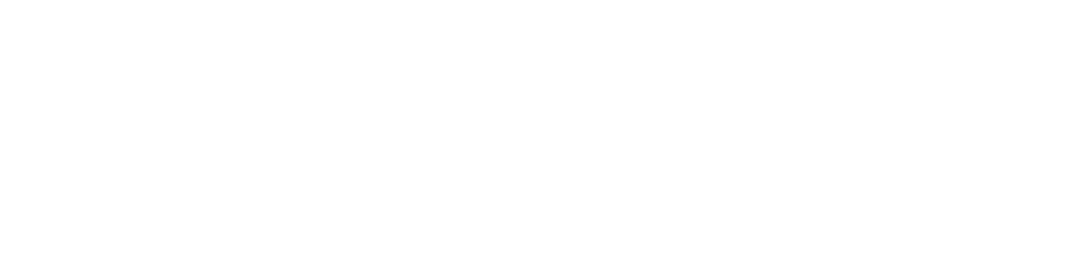
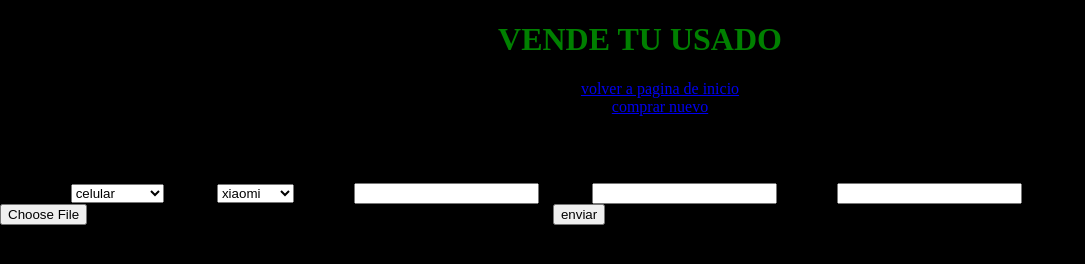
Before and after one commit to Daiana-Aldrey/TP-Final, a plain HTML site: page frontend/vender.html in a window 1280 px wide. Shown: the whole page, without its empty margins (0-1085 px from the left). Drawn offline with Linux system fonts and the light colour scheme.

Commit message:
pagina web de compra subida

```diff
--- a/frontend/vender.html
+++ b/frontend/vender.html
@@ -3,9 +3,56 @@
 <head>
     <meta charset="UTF-8">
     <meta name="viewport" content="width=device-width, initial-scale=1.0">
-    <title>venta</title>
+    <title>vende tu usado</title>
+    <link rel="stylesheet" href="css/style.css">
+
 </head>
 <body>
+    <header>
+    <h1>VENDE TU USADO</h1>
+    <nav>
+        <ul>
+            <li><a href="index.html">volver a pagina de inicio</a></li>
+            <li><a href="comprar.html">comprar nuevo</a></li>
+        </ul>
+    </nav>
+    </header>
+    <main>
+        <h2>formulario de venta</h2>
+        <form id="vender_form">
 
+        <label for="categoria">Categoria:</label>
+        <select name="categoria disponibles" id="categoria" required>
+            <option value="celular">celular</option>
+            <option value="tablet">tablet</option>
+            <option value="computador">computador</option>
+        </select>
+
+        <label for="marca">Marca:</label>
+        <select name="marca disponibles" id="marca" required>
+            <option value="xiaomi">xiaomi</option>
+            <option value="Samsumg">samsung</option>
+            <option value="Apple">apple</option>
+        </select>
+
+        <label for="modelo">modelo: </label>
+        <input type="text" id="modelo" name="modelo">
+
+        <label for="precio">precio: </label>
+        <input type="number" id="precio" name="precio">
+
+        <label for="descripcion">modelo: </label>
+        <input type="text" id="descripcion" nombre="descripcion">
+
+        <label for="foto">foto del dispositivo: </label>
+        <input type="file" id="foto" nombre="foto" accept="image/*" required> // se aceptan unicamente archivos de tipo img
+
+        <button type="submit">enviar</button>
+        </form>
+        <div id="mensaje-exito" style="display: none;">¡publicado!</div>
+
+    </main>
+
+    <script> src="js/script.js"</script>
 </body>
 </html>
```
